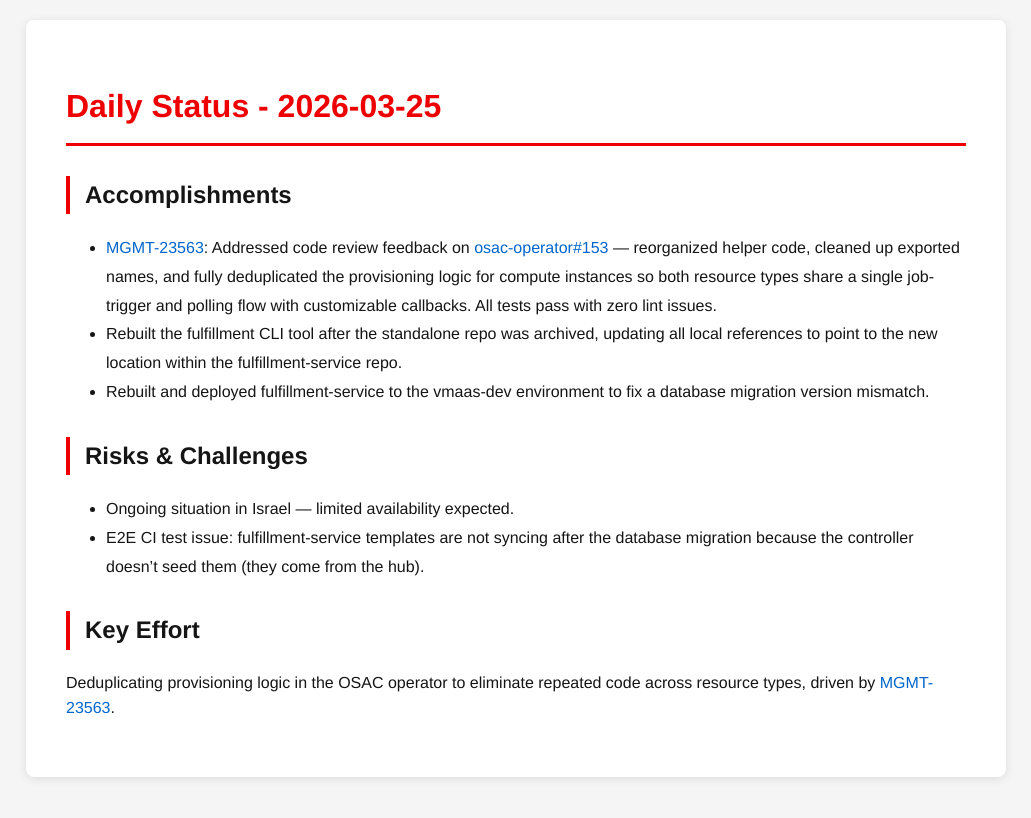
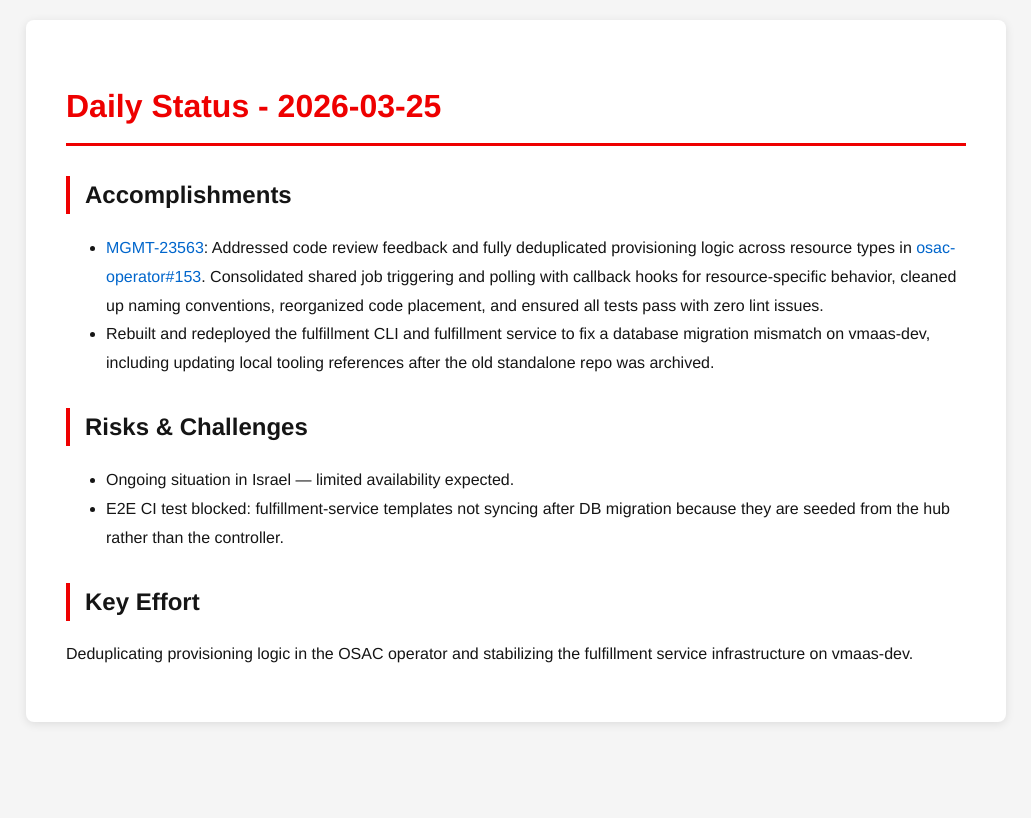
Before and after one commit to tzvatot/daily-status, a Jekyll site: the page built from 2026-03-25.md, in a window 1280 px wide. Shown: the top 818 px of the page, without its empty margins (124-1155 px from the left). Built offline with Jekyll 4.4.1, drawn with Linux system fonts in a browser that asks for light colours.

Commit message:
Daily status update - 2026-03-25

```diff
--- a/2026-03-25.md
+++ b/2026-03-25.md
@@ -7,13 +7,12 @@ date: 2026-03-25
 # Daily Status - 2026-03-25
 
 ## Accomplishments
-- [MGMT-23563](https://issues.redhat.com/browse/MGMT-23563): Addressed code review feedback on [osac-operator#153](https://github.com/osac-project/osac-operator/pull/153) — reorganized helper code, cleaned up exported names, and fully deduplicated the provisioning logic for compute instances so both resource types share a single job-trigger and polling flow with customizable callbacks. All tests pass with zero lint issues.
-- Rebuilt the fulfillment CLI tool after the standalone repo was archived, updating all local references to point to the new location within the fulfillment-service repo.
-- Rebuilt and deployed fulfillment-service to the vmaas-dev environment to fix a database migration version mismatch.
+- [MGMT-23563](https://issues.redhat.com/browse/MGMT-23563): Addressed code review feedback and fully deduplicated provisioning logic across resource types in [osac-operator#153](https://github.com/osac-project/osac-operator/pull/153). Consolidated shared job triggering and polling with callback hooks for resource-specific behavior, cleaned up naming conventions, reorganized code placement, and ensured all tests pass with zero lint issues.
+- Rebuilt and redeployed the fulfillment CLI and fulfillment service to fix a database migration mismatch on vmaas-dev, including updating local tooling references after the old standalone repo was archived.
 
 ## Risks & Challenges
 - Ongoing situation in Israel — limited availability expected.
-- E2E CI test issue: fulfillment-service templates are not syncing after the database migration because the controller doesn't seed them (they come from the hub).
+- E2E CI test blocked: fulfillment-service templates not syncing after DB migration because they are seeded from the hub rather than the controller.
 
 ## Key Effort
-Deduplicating provisioning logic in the OSAC operator to eliminate repeated code across resource types, driven by [MGMT-23563](https://issues.redhat.com/browse/MGMT-23563).
+Deduplicating provisioning logic in the OSAC operator and stabilizing the fulfillment service infrastructure on vmaas-dev.
```
